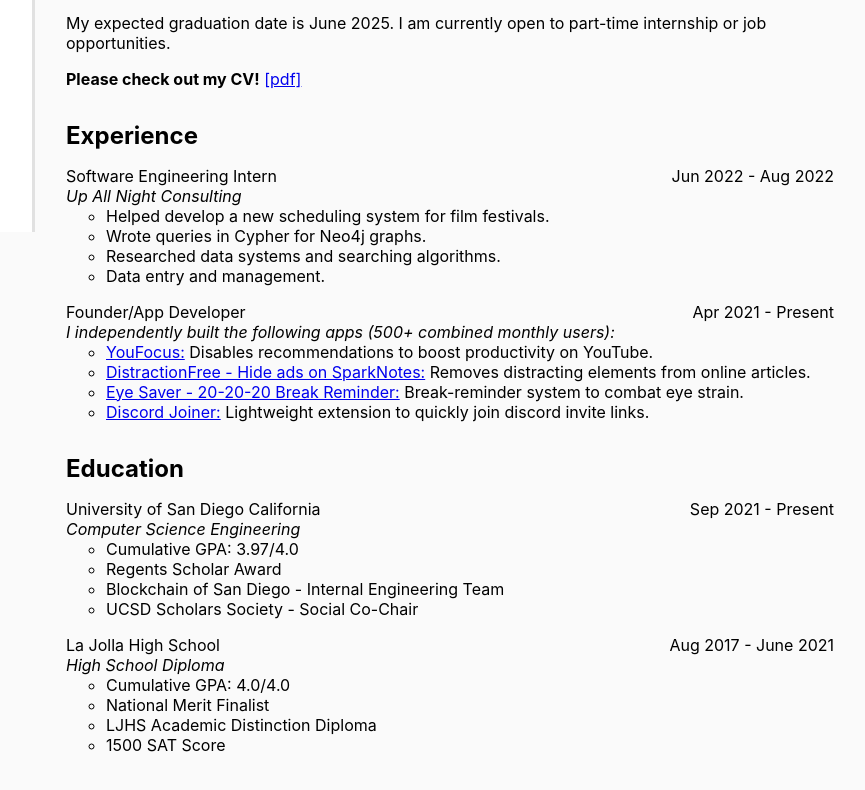
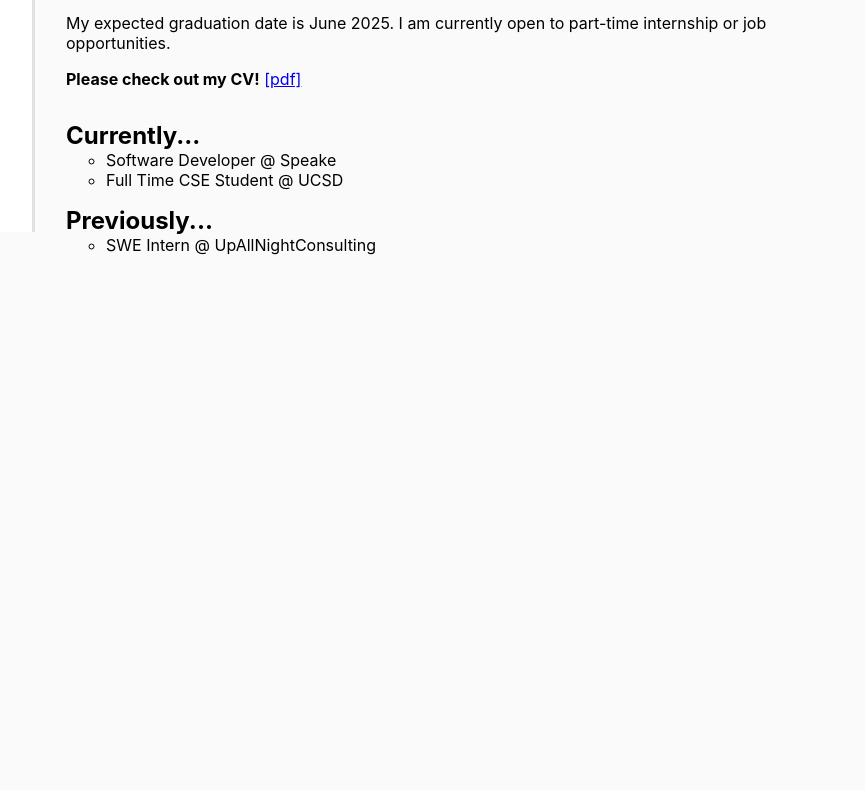
Before and after one commit to leo3friedman/leo3friedman.github.io, a plain HTML site: page index.html in a window 1280 px wide. Shown: the part 600-1390 px from the top of the page, without its empty margins (224-1089 px from the left). After the commit the page ends 919 px from the top, so only its background shows below. Drawn offline with Linux system fonts and the light colour scheme.

Commit message:
add currently/previously section

```diff
--- a/index.html
+++ b/index.html
@@ -55,116 +55,16 @@
         </p>
       </section>
       <section>
-        <h2 class="section-header">Experience</h2>
         <dl>
-          <dt>
-            Software Engineering Intern
-            <span class="date"> Jun 2022 - Aug 2022</span> <br /><em
-              >Up All Night Consulting</em
-            >
-          </dt>
-          <dd>Helped develop a new scheduling system for film festivals.</dd>
-          <dd>Wrote queries in Cypher for Neo4j graphs.</dd>
-          <dd>Researched data systems and searching algorithms.</dd>
-          <dd>Data entry and management.</dd>
+          <dt><h2 class="section-header">Currently...</h2></dt>
+          <dd>Software Developer @ Speake</dd>
+          <dd>Full Time CSE Student @ UCSD</dd>
         </dl>
         <dl>
-          <dt>
-            Founder/App Developer<span class="date"> Apr 2021 - Present</span>
-            <br /><em
-              >I independently built the following apps (500+ combined monthly
-              users):
-            </em>
-          </dt>
-          <dd>
-            <a
-              href="https://chrome.google.com/webstore/detail/youfocus-hide-youtube-dis/kbcdmkcnmpolhhhpeohepljeccihfngl"
-              target="_blank"
-              >YouFocus:</a
-            >
-            Disables recommendations to boost productivity on YouTube.
-          </dd>
-          <dd>
-            <a
-              href="https://chrome.google.com/webstore/detail/distractionfree-hide-ads/odcfkbelojggbegkkdmeeahajdmnloil"
-              target="_blank"
-              >DistractionFree - Hide ads on SparkNotes:</a
-            >
-            Removes distracting elements from online articles.
-          </dd>
-          <dd>
-            <a
-              href="https://chrome.google.com/webstore/detail/eye-saver-20-20-20-break/mhfodjdadffkgglbjdlnfakpohhemdga"
-              target="_blank"
-              >Eye Saver - 20-20-20 Break Reminder:</a
-            >
-            Break-reminder system to combat eye strain.
-          </dd>
-          <dd>
-            <a
-              href="https://chrome.google.com/webstore/detail/discord-joiner/kpofjapfdgcjgdiekkiehagbmjlbknoa"
-              target="_blank"
-              >Discord Joiner:</a
-            >
-            Lightweight extension to quickly join discord invite links.
-          </dd>
+          <dt><h2 class="section-header">Previously...</h2></dt>
+          <dd>SWE Intern @ UpAllNightConsulting</dd>
         </dl>
       </section>
-      <section>
-        <h2 class="section-header">Education</h2>
-        <dl>
-          <dt>
-            University of San Diego California
-            <span class="date"> Sep 2021 - Present</span> <br /><em
-              >Computer Science Engineering</em
-            >
-          </dt>
-          <dd>Cumulative GPA: 3.97/4.0</dd>
-          <dd>Regents Scholar Award</dd>
-          <dd>Blockchain of San Diego - Internal Engineering Team</dd>
-          <dd>UCSD Scholars Society - Social Co-Chair</dd>
-        </dl>
-        <dl>
-          <dt>
-            La Jolla High School
-            <span class="date"> Aug 2017 - June 2021</span> <br /><em
-              >High School Diploma</em
-            >
-          </dt>
-          <dd>Cumulative GPA: 4.0/4.0</dd>
-          <dd>National Merit Finalist</dd>
-          <dd>LJHS Academic Distinction Diploma</dd>
-          <dd>1500 SAT Score</dd>
-        </dl>
-      </section>
-      <!-- <section>
-        <h2 class="section-header">Other Cool Projects</h2>
-        <ul class="project-list">
-            <li class="project"><img src="" alt="Project Image"/>
-                <p class="project-description"><strong>Web Man</strong><br>A fun extension that lets you control a
-                    character
-                    which can interact with any website on the internet. An experimental game with fluid and practically
-                    limitless settings. Built with JavaScript / HTML / CSS / Phaser. <a
-                            href="https://github.com/leo3friedman/web-man" target="_blank">[Code]</a></p>
-            </li>
-            <li class="project"><img src="" alt="Project Image"/>
-                <p class="project-description"><strong>Twitter Follower Tracker</strong><br>A program that tracks when a
-                    Twitter account
-                    follows a new user using the Twitter API. Stores and holds data with Google Sheets API. Runs
-                    routinely as an AWS Lambda
-                    Function. Built with JavaScript / NodeJS. <a href="https://github.com/leo3friedman/twitter-bot"
-                                                                 target="_blank">[Code]</a></p>
-            </li>
-            <li class="project"><img src="" alt="Project Image"/>
-                <p class="project-description"><strong>X2Y2 Wash Calculator</strong><br>An exploration of the
-                    profitability of wash trading on X2Y2 Marketplace. This calculator displays profit in USD given
-                    relevant inputs. Coin prices queried with CoinGecko API. Built with
-                    JavaScript / HTML / CSS. <a href="https://github.com/leo3friedman/wash-calc"
-                                                target="_blank">[Code]</a> <a href="http://leofriedman.me/wash-calc/"
-                                                                              target="_blank">[Site]</a></p>
-            </li>
-        </ul>
-    </section> -->
     </div>
   </body>
 </html>
```
